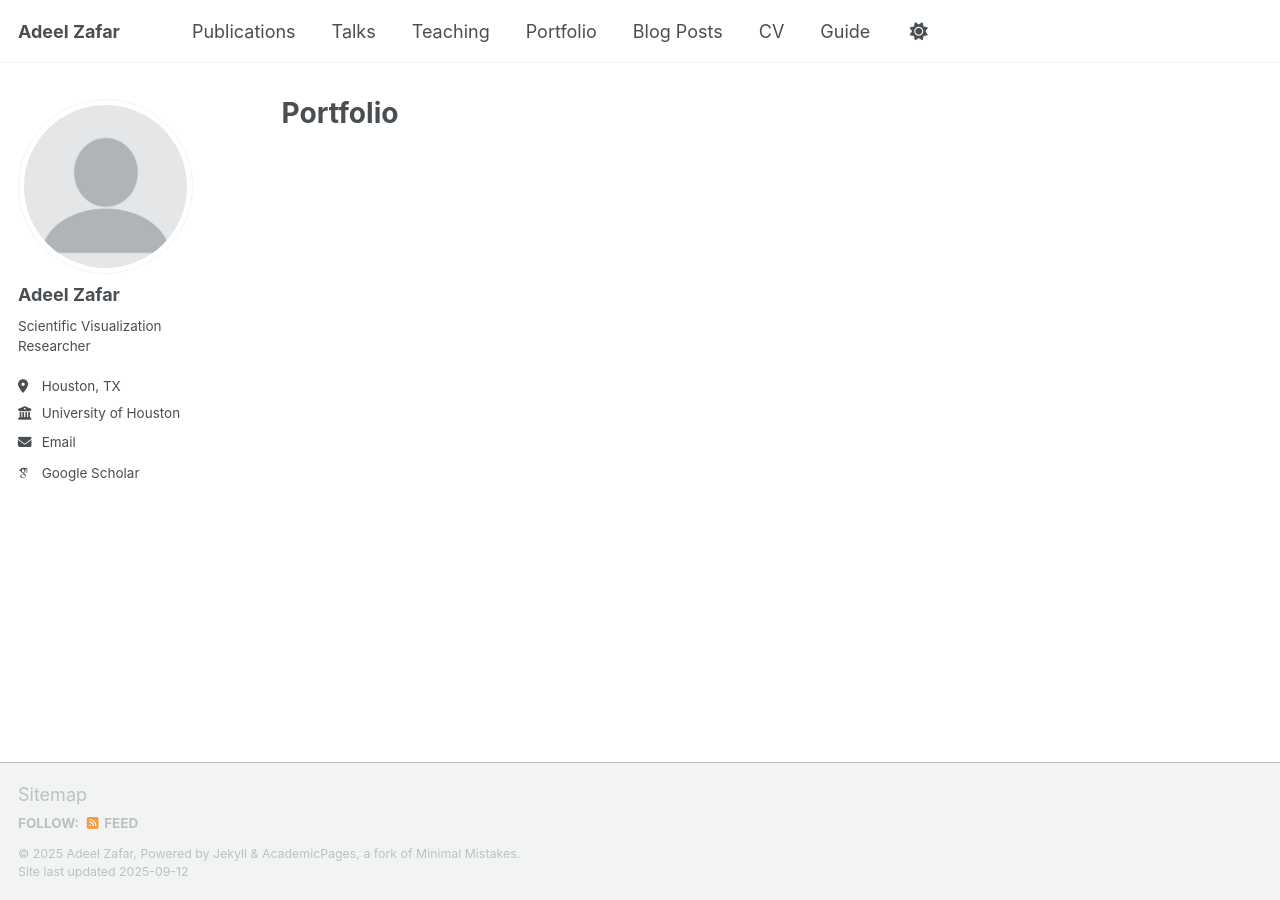
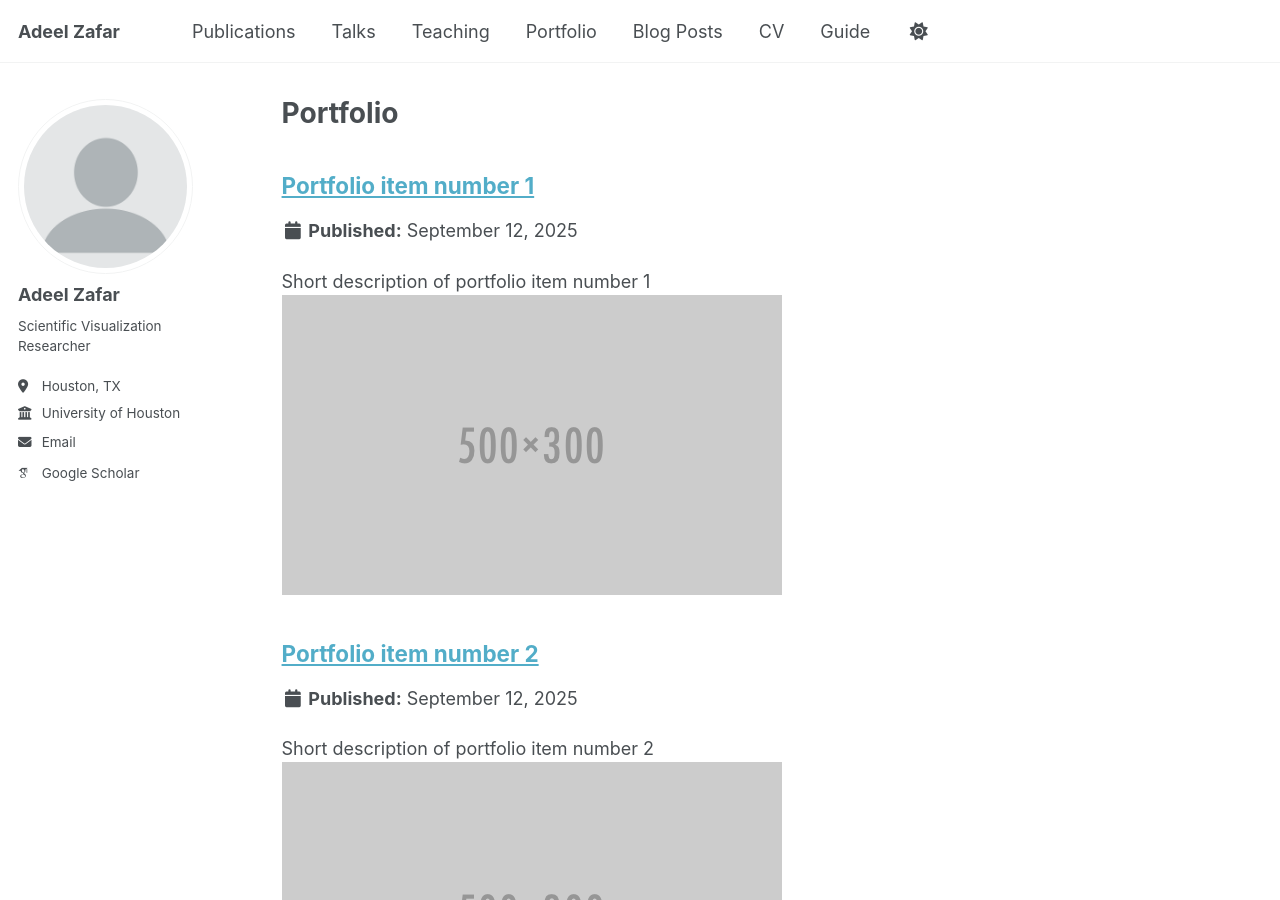
Before and after one commit to adeelz92/adeelz92.github.io, a Jekyll site: the page built from _pages/portfolio.html, in a window 1280 px wide and 900 px high. Built offline with Jekyll 4.4.1, drawn with Linux system fonts in a browser that asks for light colours; some web fonts are replaced; a script that is not in the unit is left out.

Commit message:
Update _config.yml

```diff
--- a/_config.yml
+++ b/_config.yml
@@ -215,13 +215,15 @@ kramdown:
   smart_quotes: lsquo,rsquo,ldquo,rdquo
   enable_coderay: false
 
-
 # These settings control the types of collections used by the template
 collections:
   teaching:
-    output: false
+    output: true
     permalink: /:collection/:path/
   publications:
+    output: true
+    permalink: /:collection/:path/
+  portfolio:
     output: true
     permalink: /:collection/:path/
   talks:
@@ -267,6 +269,15 @@ defaults:
       author_profile: true
       share: true
       comments: true
+  # _portfolio
+  - scope:
+      path: ""
+      type: portfolio
+    values:
+      layout: single
+      author_profile: true
+      share: true
+      comment: true
   # _talks
   - scope:
       path: ""
@@ -275,7 +286,6 @@ defaults:
       layout: talk
       author_profile: true
       share: true
-
 
 # Sass/SCSS
 sass:
```
